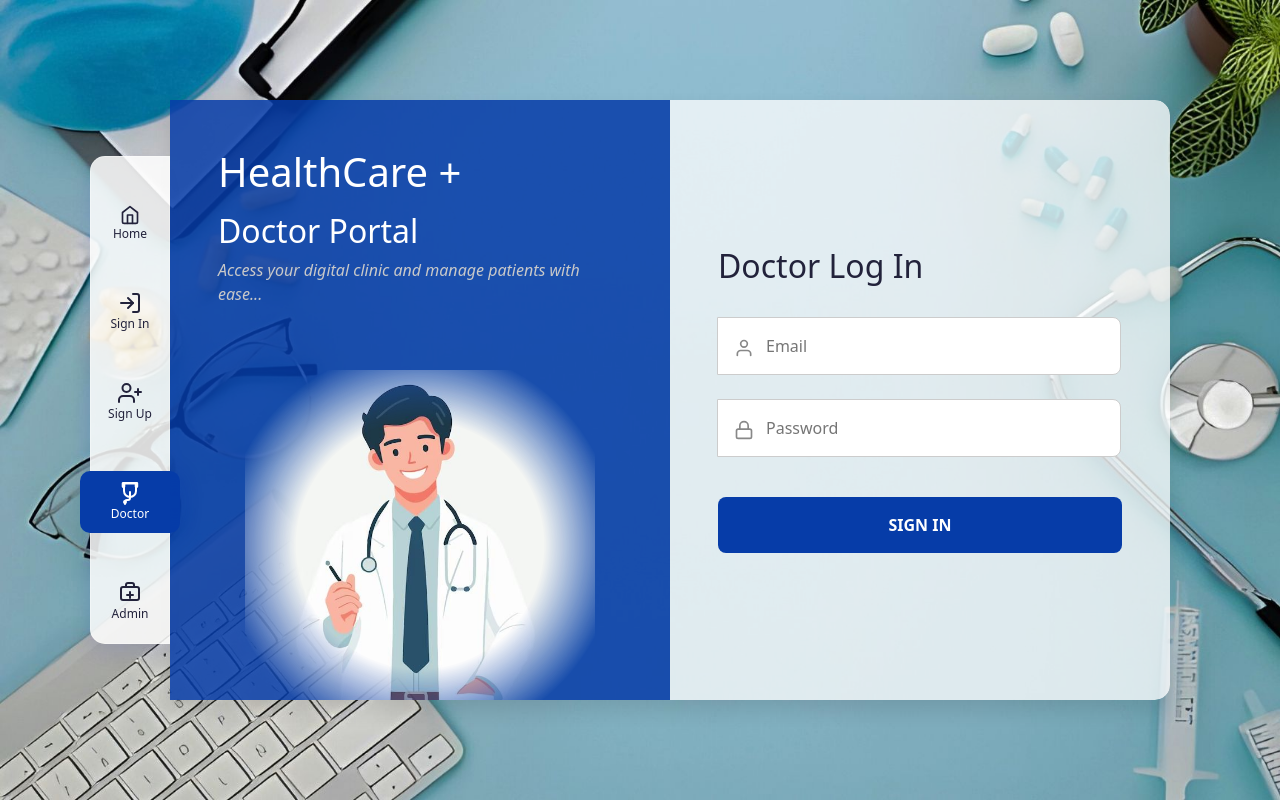
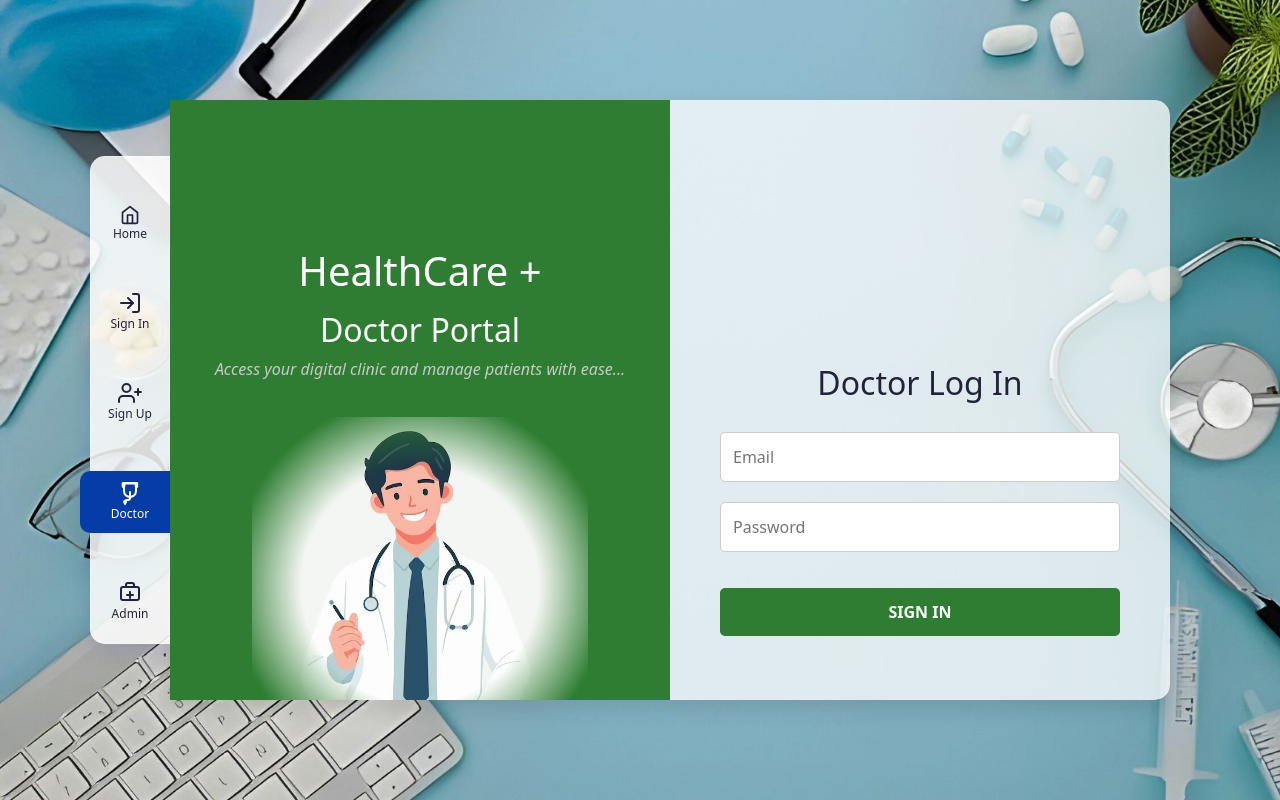
Before and after one commit to PabasaraRavihara/Full_Stack_Project_Clinic_Management, a React (Vite) app in the folder Frontend/: page /doctor-login in a window 1280 px wide. Built offline with nearby package versions, Linux system fonts and the light colour scheme.

Commit message:
Refactor DoctorLogin component layout and styles

```diff
--- a/Frontend/src/views/DoctorLogin.tsx
+++ b/Frontend/src/views/DoctorLogin.tsx
@@ -8,10 +8,9 @@ const DoctorLogin = () => {
   const [email, setEmail] = useState('');
   const [password, setPassword] = useState('');
   const [error, setError] = useState('');
-
   const navigate = useNavigate();
 
-const handleLogin = async (e: React.FormEvent) => {
+  const handleLogin = async (e: React.FormEvent) => {
     e.preventDefault();
     setError('');
 
@@ -24,9 +23,9 @@ const handleLogin = async (e: React.FormEvent) => {
       if (response.status === 200) {
         console.log("Doctor Login Success!");
 
-
+        // ✅ වැදගත්: Dashboard එකට ගැළපෙන ලෙස 'doctorData' නමින් සේව් කරන්න
         const token = response.data;
-        localStorage.setItem('doctorToken', token);
+        localStorage.setItem('doctorData', token);
 
         navigate('/doctor-dashboard');
       }
@@ -37,52 +36,50 @@ const handleLogin = async (e: React.FormEvent) => {
   };
 
   return (
-    <>
-      {/* Blue Panel */}
-      <div className="form-panel blue-panel">
+    <div className="login-container" style={{display: 'flex', height: '100vh'}}>
+      <div className="form-panel blue-panel" style={{flex: 1, backgroundColor: '#2E7D32', color: 'white', padding: '40px', display: 'flex', flexDirection: 'column', justifyContent: 'center', alignItems: 'center'}}>
         <h1>HealthCare +</h1>
         <h2>Doctor Portal</h2>
         <p><i>Access your digital clinic and manage patients with ease...</i></p>
-        <img src={signInIllustration} alt="Doctor Login" className="panel-image" />
+        <img src={signInIllustration} alt="Doctor Login" className="panel-image" style={{maxWidth: '80%', marginTop: '20px', borderRadius: '10px'}} />
       </div>
 
-      {/* Form*/}
-      <div className="form-panel white-panel">
-        <div className="form-content">
-          <h1 className="form-title">Doctor Log In</h1>
+      <div className="form-panel white-panel" style={{flex: 1, display: 'flex', justifyContent: 'center', alignItems: 'center', padding: '40px'}}>
+        <div className="form-content" style={{width: '100%', maxWidth: '400px'}}>
+          <h1 className="form-title" style={{marginBottom: '30px', textAlign: 'center'}}>Doctor Log In</h1>
 
           <form onSubmit={handleLogin}>
-            <div className="input-group">
-              <span className="icon"><UserIcon /></span>
+            <div className="input-group" style={{marginBottom: '20px'}}>
               <input
                 type="email"
                 placeholder="Email"
                 value={email}
                 onChange={(e) => setEmail(e.target.value)}
                 required
+                style={{width: '100%', padding: '12px', borderRadius: '5px', border: '1px solid #ccc'}}
               />
             </div>
 
-            <div className="input-group">
-              <span className="icon"><LockIcon /></span>
+            <div className="input-group" style={{marginBottom: '20px'}}>
               <input
                 type="password"
                 placeholder="Password"
                 value={password}
                 onChange={(e) => setPassword(e.target.value)}
                 required
+                style={{width: '100%', padding: '12px', borderRadius: '5px', border: '1px solid #ccc'}}
               />
             </div>
 
             {error && <p style={{color: 'red', textAlign: 'center'}}>{error}</p>}
 
-            <button type="submit" className="form-button">
+            <button type="submit" className="form-button" style={{width: '100%', padding: '12px', backgroundColor: '#2E7D32', color: 'white', border: 'none', borderRadius: '5px', cursor: 'pointer', fontWeight: 'bold'}}>
               SIGN IN
             </button>
           </form>
         </div>
       </div>
-    </>
+    </div>
   );
 };
 
```
